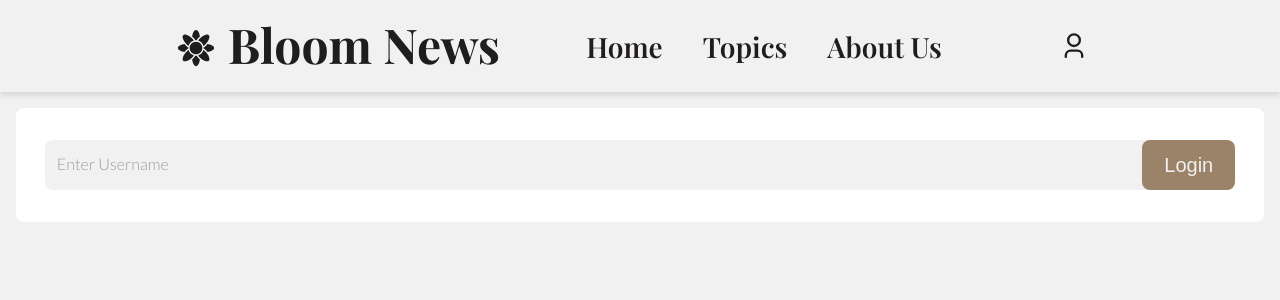
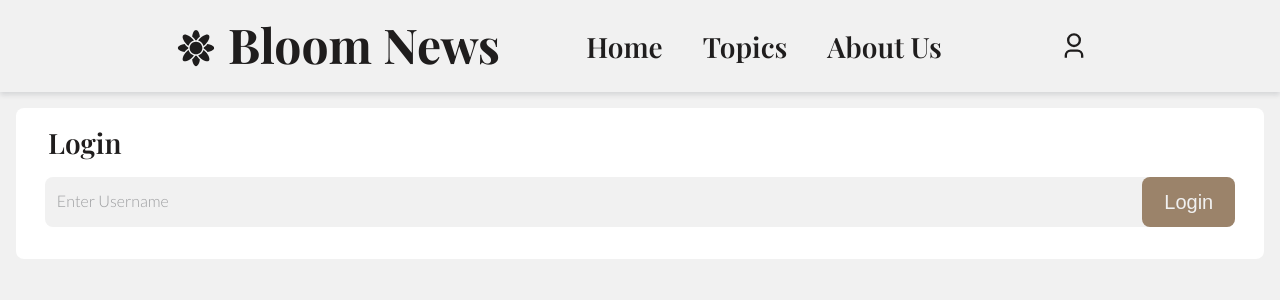
Before and after one commit to Cam-Bloom/FE-News-Site, a React (Create React App) app: page /login in a window 1280 px wide. Shown: the top 300 px of the page. Built offline with nearby package versions, Linux system fonts and the light colour scheme.

Commit message:
Styling changes

```diff
--- a/src/components/HomeTopArticle/HomeTopArticle.css
+++ b/src/components/HomeTopArticle/HomeTopArticle.css
@@ -1,5 +1,6 @@
 .TopArticleSection {
 	position: relative;
+
 }
 
 .swiperNavNext .swiperNavPrev {
@@ -17,7 +18,7 @@
 	z-index: 1;
 	cursor: pointer;
 	left: 1.25rem;
-    color: var(--colour-pure-white);
+    color: var(--colour-second-white);
     font-size: 1.5rem;
     display: none;
 }
@@ -29,7 +30,7 @@
 	z-index: 1;
 	cursor: pointer;
 	right: 1.25rem;
-    color: var(--colour-pure-white);
+    color: var(--colour-second-white);
     font-size: 1.5rem;
     display: none;
 }
--- a/src/components/LoginPageBody/LoginPageBody.css
+++ b/src/components/LoginPageBody/LoginPageBody.css
@@ -89,3 +89,8 @@
 	margin-left: 1.25rem;
 	margin-top: 0.25rem;
 }
+
+.loginTitle{
+	margin-left: 1rem;
+	font-size: 1.75rem;
+}
--- a/src/components/LoginPageBody/LoginPageBody.jsx
+++ b/src/components/LoginPageBody/LoginPageBody.jsx
@@ -41,6 +41,7 @@ const LoginPageBody = () => {
 
 	return (
 		<section className="LoginSection">
+			<h2 className="loginTitle">Login</h2>
 			<form className={loginClassList.join(" ")} onSubmit={handleSubmit}>
 					<label htmlFor="comment">Enter Username</label>
 					<input
```
